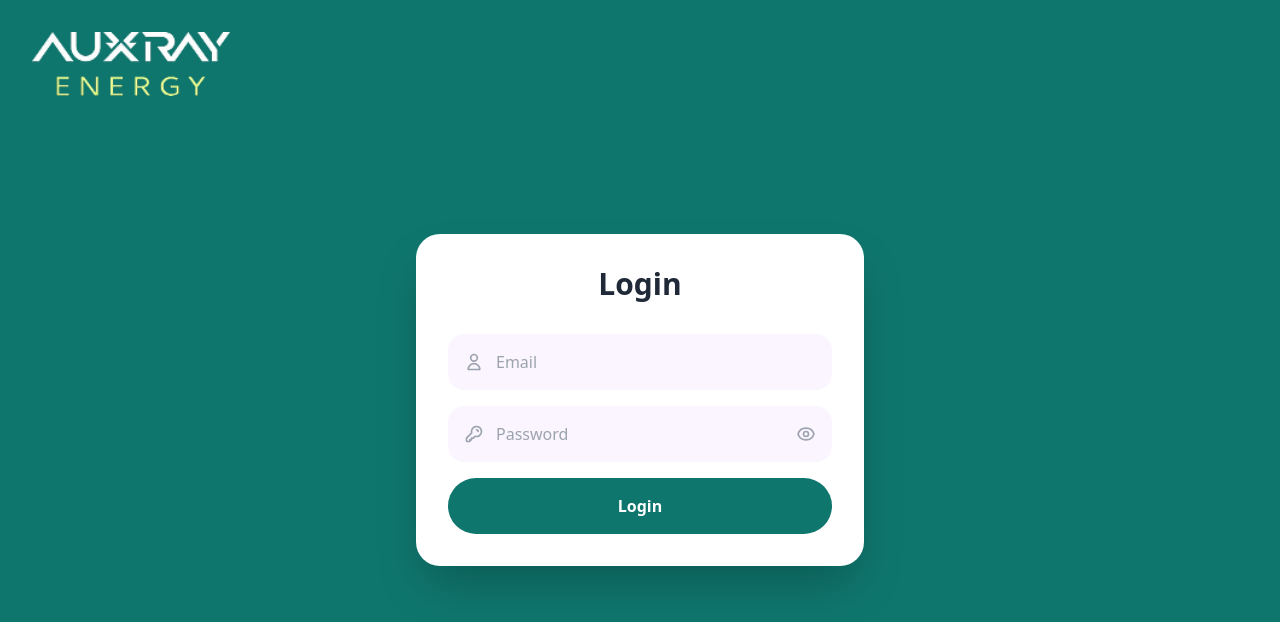
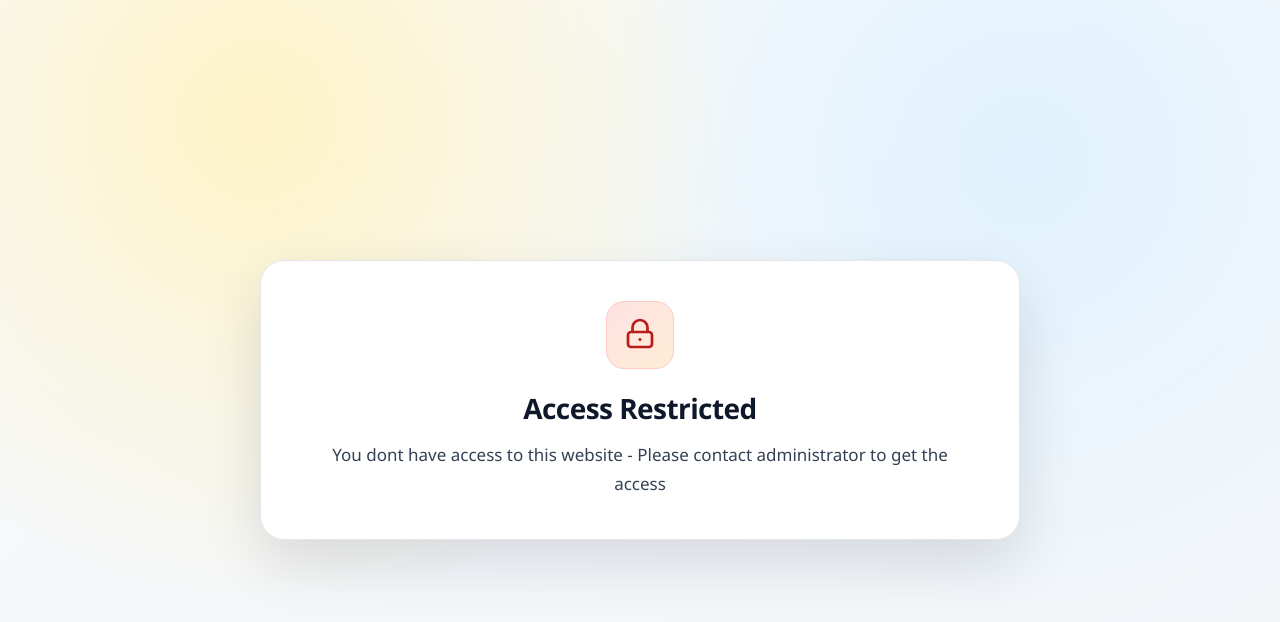
Before and after one commit to ganeshgovala/Auxray_Admin, a React (Create React App) app: page / in a window 1280 px wide. Shown: the top 622 px of the page. Built offline with nearby package versions, Linux system fonts and the light colour scheme; no server answers; the HTML template or start-up script is replaced by a standard one.

Commit message:
feat: add AccessBlockedPage component and conditional routing for access control

```diff
--- a/src/App.js
+++ b/src/App.js
@@ -16,10 +16,101 @@ import Installations from './components/Installations';
 import RegistrationTeamDashboard from './components/RegistrationTeamDashboard';
 import RegistrationTeamDetails from './components/RegistrationTeamDetails';
 
-function App() {
+const SHOW_ACCESS_BLOCK_PAGE = true;
+
+function AccessBlockedPage() {
   return (
-    <Router>
-      <Routes>
+    <div
+      style={{
+        minHeight: '100vh',
+        display: 'flex',
+        alignItems: 'center',
+        justifyContent: 'center',
+        background:
+          'radial-gradient(circle at 20% 15%, #fef3c7 0%, transparent 40%), radial-gradient(circle at 80% 20%, #e0f2fe 0%, transparent 38%), linear-gradient(145deg, #f8fafc 0%, #f1f5f9 100%)',
+        padding: '24px',
+        fontFamily: "'Plus Jakarta Sans', 'Segoe UI', sans-serif"
+      }}
+    >
+      <div
+        style={{
+          width: '100%',
+          maxWidth: '760px',
+          borderRadius: '24px',
+          backgroundColor: '#ffffff',
+          border: '1px solid #e5e7eb',
+          boxShadow: '0 24px 60px rgba(2, 6, 23, 0.12)',
+          padding: '40px 32px',
+          textAlign: 'center'
+        }}
+      >
+        <div
+          style={{
+            width: '68px',
+            height: '68px',
+            margin: '0 auto 18px',
+            borderRadius: '18px',
+            display: 'flex',
+            alignItems: 'center',
+            justifyContent: 'center',
+            background: 'linear-gradient(135deg, #fee2e2 0%, #ffedd5 100%)',
+            border: '1px solid #fecaca'
+          }}
+        >
+          <svg width="36" height="36" viewBox="0 0 24 24" fill="none" aria-hidden="true">
+            <path
+              d="M17 10V7a5 5 0 0 0-10 0v3"
+              stroke="#b91c1c"
+              strokeWidth="1.8"
+              strokeLinecap="round"
+              strokeLinejoin="round"
+            />
+            <rect
+              x="4"
+              y="10"
+              width="16"
+              height="10"
+              rx="2"
+              stroke="#b91c1c"
+              strokeWidth="1.8"
+            />
+            <circle cx="12" cy="15" r="1" fill="#b91c1c" />
+          </svg>
+        </div>
+
+        <h1
+          style={{
+            margin: '0 0 12px',
+            color: '#0f172a',
+            fontSize: '28px',
+            fontWeight: 700,
+            letterSpacing: '-0.02em'
+          }}
+        >
+          Access Restricted
+        </h1>
+
+        <p
+          style={{
+            margin: '0 auto',
+            color: '#334155',
+            fontSize: '17px',
+            fontWeight: 500,
+            textAlign: 'center',
+            maxWidth: '640px',
+            lineHeight: 1.7
+          }}
+        >
+          You dont have access to this website - Please contact administrator to get the access
+        </p>
+      </div>
+    </div>
+  );
+}
+
+function LegacyAppRoutes() {
+  return (
+    <>
       <Route path="/" element={<Login />} />
       <Route path="/registration-team" element={<RegistrationTeamDashboard />} />
       <Route path="/dashboard" element={<Dashboard />} />
@@ -36,6 +127,19 @@ function App() {
       <Route path="/team-members" element={<TeamMembers />} />
       <Route path="/reminders" element={<Reminders />} />
       <Route path="*" element={<Navigate to="/" replace />} />
+    </>
+  );
+}
+
+function App() {
+  return (
+    <Router>
+      <Routes>
+        {SHOW_ACCESS_BLOCK_PAGE ? (
+          <Route path="*" element={<AccessBlockedPage />} />
+        ) : (
+          <LegacyAppRoutes />
+        )}
       </Routes>
     </Router>
   );
```
Lines whose indentation alone changed are shown as unchanged.
